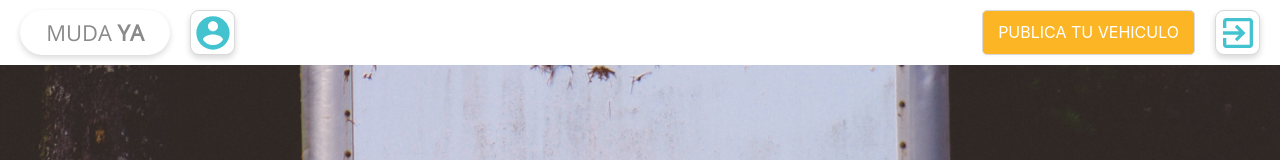
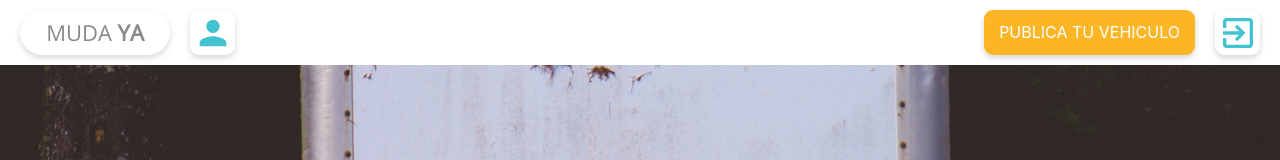
Before and after one commit to csepulvedaz/mudaya, a React (Create React App) app: page /principal in a window 1280 px wide. Shown: the top 160 px of the page. Built offline with nearby package versions, Linux system fonts and the light colour scheme.

Commit message:
:zap::bug::lipstick: Arreglo logout, keys modal, revision varibles no usadas

```diff
--- a/src/App.js
+++ b/src/App.js
@@ -1,4 +1,4 @@
-import React, { useState } from "react";
+import React from "react";
 import Login from "./pages/Login";
 import Signin from "./pages/Signin";
 import Main from "./pages/Main";
@@ -7,7 +7,7 @@ import {
     BrowserRouter as Router,
     Switch,
     Route,
-    Redirect
+    // Redirect
 } from "react-router-dom";
 
 const App = () => {
--- a/src/components/header/CustomHeader.js
+++ b/src/components/header/CustomHeader.js
@@ -1,9 +1,9 @@
-import React from "react";
+import React, { useState } from "react";
 import { Layout, Button } from "antd";
 import { makeStyles } from "@material-ui/core/styles";
-import AccountCircleIcon from "@material-ui/icons/AccountCircle";
+import PersonIcon from "@material-ui/icons/Person";
 import ExitToAppIcon from "@material-ui/icons/ExitToApp";
-import { useHistory } from "react-router-dom";
+import { Redirect } from "react-router-dom";
 
 const { Header } = Layout;
 
@@ -13,7 +13,6 @@ const useStyles = makeStyles(theme => ({
         justifyContent: "space-between",
         position: "fixed",
         width: "100%",
-        padding: "0",
         background: "#fff",
         height: "auto",
         zIndex: "1",
@@ -49,13 +48,17 @@ const useStyles = makeStyles(theme => ({
         boxShadow: "0 3px 6px 0 rgba(0, 0, 0, 0.16)",
         backgroundColor: " #ffffff"
     },
-    icon: { fontSize: "40px", color: "#42c3cf" },
+    icon: {
+        fontSize: "40px",
+        color: "#42c3cf"
+    },
     button: {
         height: "45px",
         margin: "10px 20px",
-        borderRadius: "5px",
+        borderRadius: "9px",
         background: "#FCB625",
         color: "#fff",
+        boxShadow: "0 3px 6px 0 rgba(0, 0, 0, 0.16)",
         fontSize: "16px"
     },
     container: {
@@ -65,8 +68,14 @@ const useStyles = makeStyles(theme => ({
 }));
 
 const CustomHeader = () => {
+    const [navigate, setNavigate] = useState(false);
     const classes = useStyles();
-    let history = useHistory();
+
+    const logout = () => {
+        localStorage.clear("token");
+        setNavigate(true);
+    };
+    if (navigate) return <Redirect to="/" push={true} />;
     return (
         <Header theme="light" className={classes.header}>
             <div className={classes.container}>
@@ -76,7 +85,7 @@ const CustomHeader = () => {
                     </p>
                 </div>
                 <Button
-                    icon={<AccountCircleIcon className={classes.icon} />}
+                    icon={<PersonIcon className={classes.icon} />}
                     className={classes.box}
                     onClick={() => alert("Perfil presionado")}
                 />
@@ -84,14 +93,14 @@ const CustomHeader = () => {
             <div className={classes.container}>
                 <Button
                     className={classes.button}
-                    onClick={() => alert("Perfil presionado")}
+                    // onClick={() => alert("Vehiculo presionado")}
                 >
                     PUBLICA TU VEHICULO
                 </Button>
                 <Button
                     icon={<ExitToAppIcon className={classes.icon} />}
                     className={classes.box}
-                    onClick={() => history.push("/")}
+                    onClick={logout}
                 />
             </div>
         </Header>
--- a/src/components/signin/Modal.js
+++ b/src/components/signin/Modal.js
@@ -35,19 +35,13 @@ const Login = props => {
                 </div>
             }
             footer={[
-                <Link to="/principal" className={classes.link}>
-                    <Button
-                        key="back"
-                        key="submit"
-                        variant="contained"
-                        className={classes.submit}
-                    >
+                <Link to="/principal" key="back" className={classes.link}>
+                    <Button variant="contained" className={classes.submit}>
                         Ahora no
                     </Button>
                 </Link>,
-                <Link to="/vehiculo" className={classes.link}>
+                <Link to="/vehiculo" key="submit" className={classes.link}>
                     <Button
-                        key="submit"
                         variant="contained"
                         color="primary"
                         className={classes.submit}
--- a/src/index.css
+++ b/src/index.css
@@ -1,21 +1,26 @@
-@import url('https://fonts.googleapis.com/css?family=Open+Sans&display=swap');
+@import url("https://fonts.googleapis.com/css?family=Open+Sans&display=swap");
 
 body {
-  margin: 0;
-  font-family: -apple-system, BlinkMacSystemFont, 'Open Sans', 'Roboto', 'Oxygen',
-    'Ubuntu', 'Cantarell', 'Fira Sans', 'Droid Sans', 'Helvetica Neue',
-    sans-serif;
-  -webkit-font-smoothing: antialiased;
-  -moz-osx-font-smoothing: grayscale;
+    margin: 0;
+    font-family: -apple-system, BlinkMacSystemFont, "Open Sans", "Roboto",
+        "Oxygen", "Ubuntu", "Cantarell", "Fira Sans", "Droid Sans",
+        "Helvetica Neue", sans-serif;
+    -webkit-font-smoothing: antialiased;
+    -moz-osx-font-smoothing: grayscale;
 }
 
 code {
-  font-family: source-code-pro, Menlo, Monaco, Consolas, 'Courier New',
-    monospace;
+    font-family: source-code-pro, Menlo, Monaco, Consolas, "Courier New",
+        monospace;
 }
 
-.ant-btn:hover, .ant-btn:focus {
-  color: #FCB625 !important;
-  background-color: #fff;
-  border-color: #FCB625 !important;
+.ant-btn {
+    border: none !important;
 }
+
+.ant-btn:hover,
+.ant-btn:focus {
+    color: #fcb625 !important;
+    background-color: #fff;
+    border-color: #fcb625 !important;
+}
--- a/src/index.js
+++ b/src/index.js
@@ -1,16 +1,11 @@
-import React from 'react';
-import ReactDOM from 'react-dom';
-import './index.css';
-import 'antd/dist/antd.css';
-import App from './App';
-import * as serviceWorker from './serviceWorker';
+import React from "react";
+import ReactDOM from "react-dom";
+import "./index.css";
+import "antd/dist/antd.css";
+import App from "./App";
+import * as serviceWorker from "./serviceWorker";
 
-ReactDOM.render(
-  <React.StrictMode>
-    <App />
-  </React.StrictMode>,
-  document.getElementById('root')
-);
+ReactDOM.render(<App />, document.getElementById("root"));
 
 // If you want your app to work offline and load faster, you can change
 // unregister() to register() below. Note this comes with some pitfalls.
--- a/src/pages/Login.js
+++ b/src/pages/Login.js
@@ -45,7 +45,7 @@ const useStyles = makeStyles(theme => ({
     }
 }));
 
-const Login = props => {
+const Login = () => {
     const [email, setEmail] = useState("");
     const [password, setPassword] = useState("");
     const classes = useStyles();
@@ -83,6 +83,7 @@ const Login = props => {
                         margin="normal"
                         required
                         fullWidth
+                        autoComplete="current-password"
                         label="Contraseña"
                         type="password"
                         // autoComplete="current-password"
@@ -93,7 +94,7 @@ const Login = props => {
                     />
 
                     <Button
-                        type="submit"
+                        // type="submit"
                         fullWidth
                         variant="contained"
                         color="primary"
--- a/src/pages/Main.js
+++ b/src/pages/Main.js
@@ -1,27 +1,25 @@
 import React from "react";
 import "antd/dist/antd.css";
-import { Layout, Typography } from "antd";
+import { Layout } from "antd";
 import CustomHeader from "../components/header/CustomHeader";
 import CustomFooter from "../components/footer/CustomFooter";
 import CustomContent from "../components/content/CustomContent";
 import { makeStyles } from "@material-ui/core/styles";
-
-const { Title } = Typography;
 
 const useStyles = makeStyles(theme => ({
     "@global": {
         body: {
             background: "#fafafa"
         }
-    },
+    }
 }));
 
 const Main = () => {
     const classes = useStyles();
     return (
-        <Layout theme="light">
+        <Layout theme="light" className={classes["@global"]}>
             <CustomHeader />
-            <CustomContent/>
+            <CustomContent />
             <CustomFooter />
         </Layout>
     );
--- a/src/pages/Signin.js
+++ b/src/pages/Signin.js
@@ -131,7 +131,7 @@ const SignUp = props => {
                                 required
                                 fullWidth
                                 label="Contraseña"
-                                type="password"
+                                // type="password"
                                 onChange={e => setPassword(e.target.value)}
                             />
                         </Grid>
```
